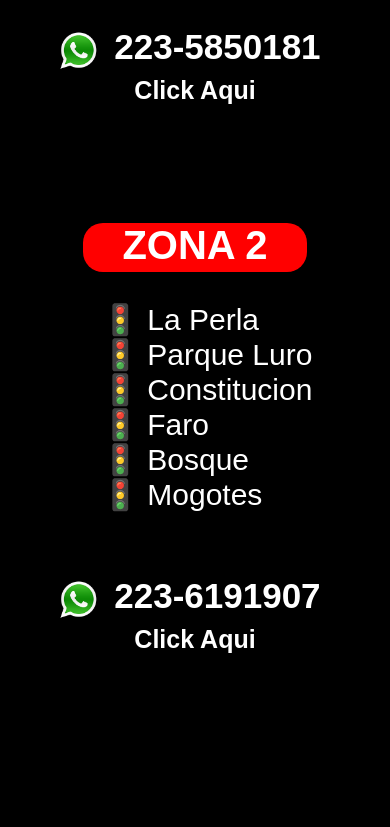
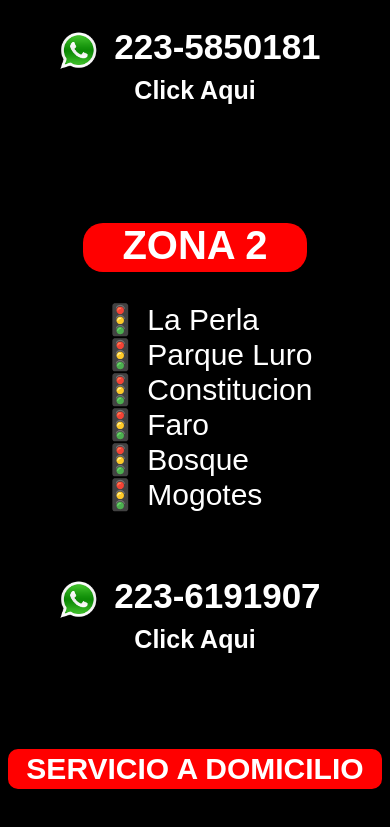
Before and after one commit to LucianoGonzalez10/ABC, a plain HTML site: page index.html in a window 390 px wide. Shown: the part 384-1211 px from the top of the page. Drawn offline with Linux system fonts and the light colour scheme.

Commit message:
Update style.css

```diff
--- a/style.css
+++ b/style.css
@@ -70,7 +70,20 @@ body{
 a{
     text-decoration: none;
 }
-
+.servi{
+    margin-top: -10%;
+    margin-left: 41%;
+}
+.servicioD{
+    color: white;
+    text-align: center;
+    font-family: sans-serif;
+    font-size: 30px;
+    border-radius: 10px;
+    border: solid red 3px;
+    background-color: red;
+    margin-right: auto;
+}
 @media (max-width: 800px) {
     body{
         background-color: black;
@@ -107,4 +120,18 @@ a{
         position: absolute;
 
     }
+ .servi{
+        margin-top: -50%;
+        margin-left: 0%;
+    }
+    .servicioD{
+        color: white;
+        text-align: center;
+        font-family: sans-serif;
+        font-size: 30px;
+        border-radius: 10px;
+        border: solid red 3px;
+        background-color: red;
+        margin-right: auto;
+    }
 }
```
